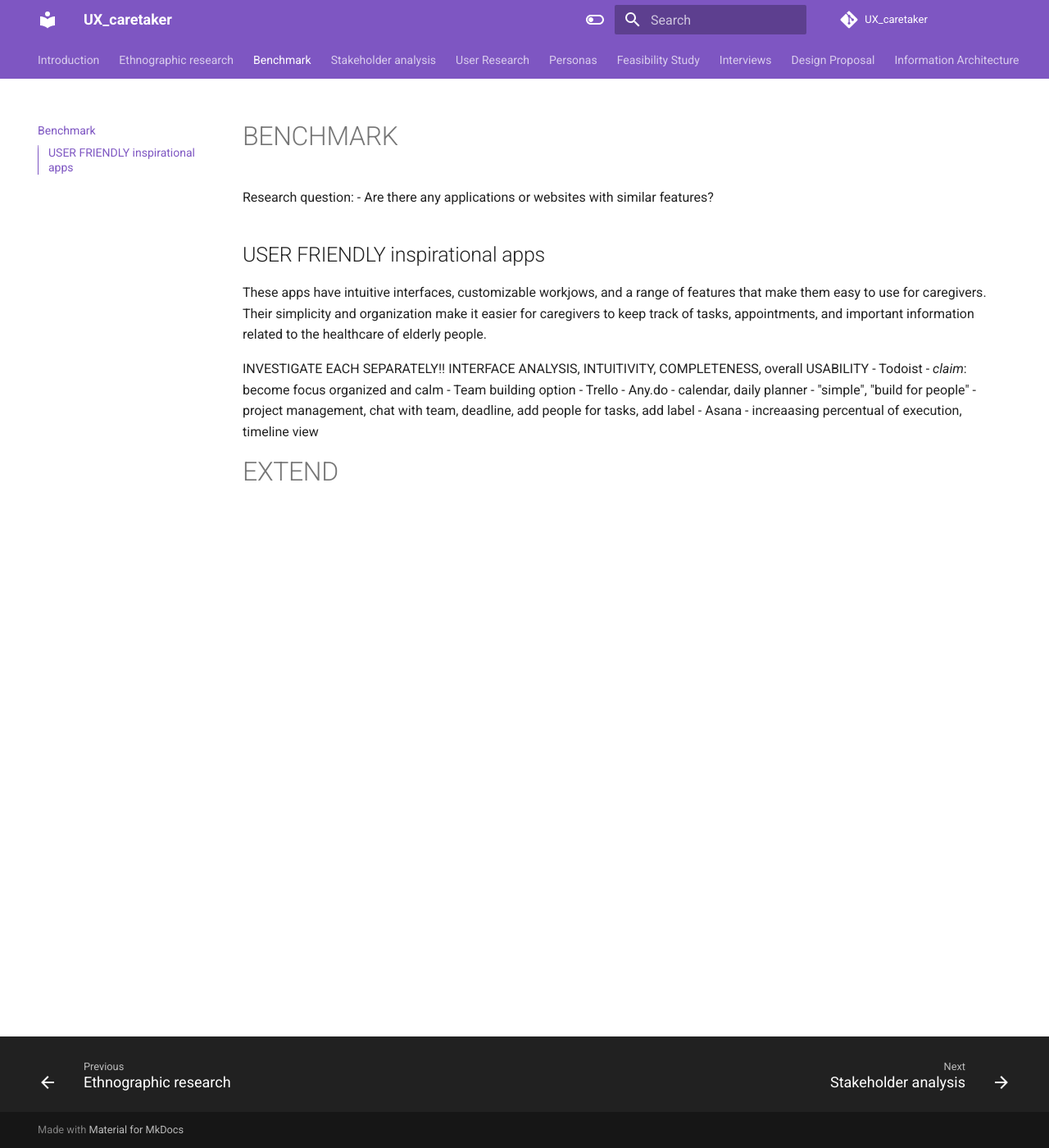
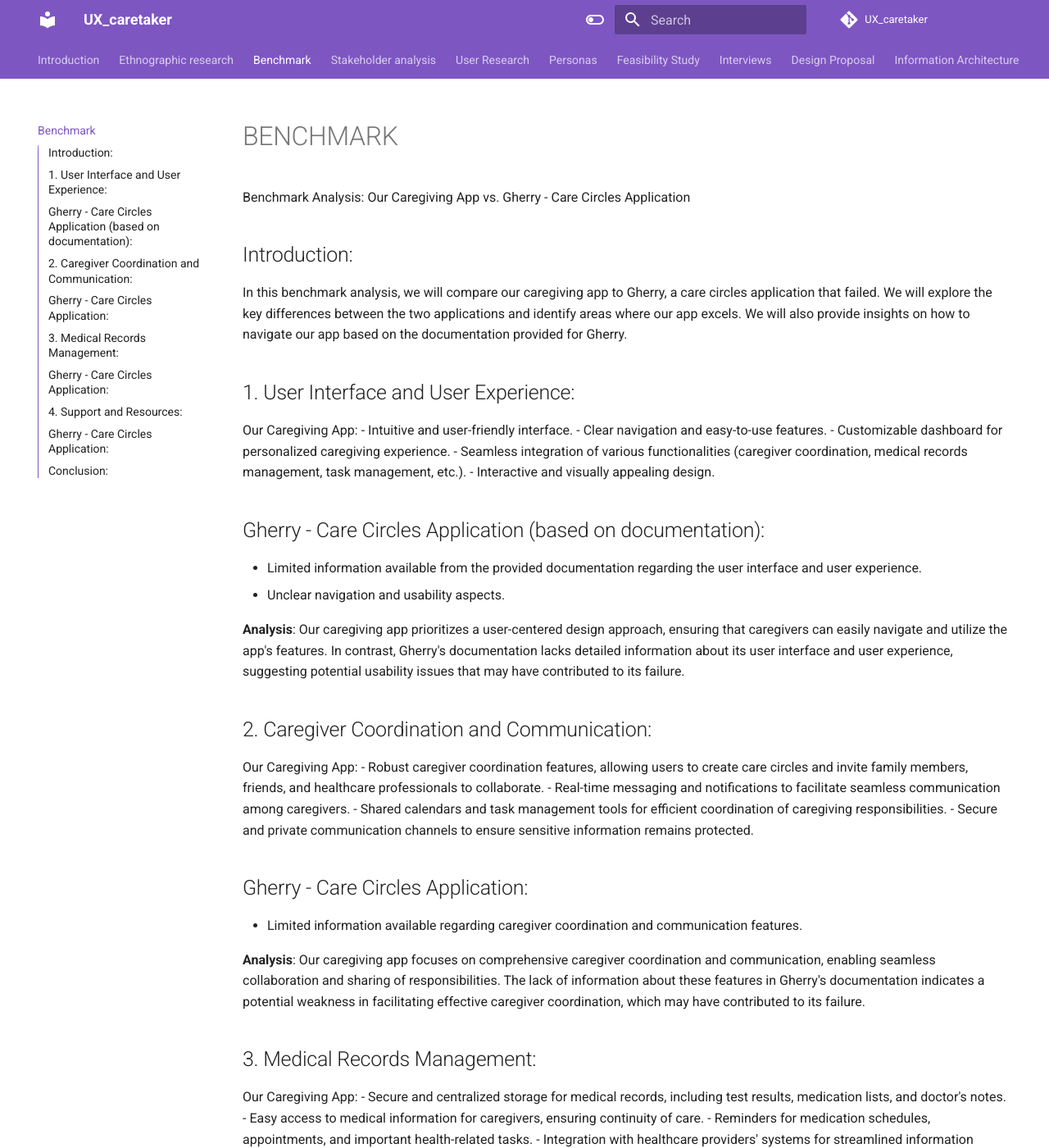
Before and after one commit to teragramgius/GherryPlus, an MkDocs documentation site: the page built from docs/benchmark.md, in a window 1280 px wide and 1400 px high. Shown: the whole window at 82% size. Built offline with MkDocs 1.6.1 and Material for MkDocs 9.7.7, drawn with Linux system fonts in a browser that asks for light colours; comment, search, counter and statistics services are not loaded; the version menu is left out; some of the changed text lies outside the part shown.

Commit message:
FINAL benchmark.md

```diff
--- a/docs/benchmark.md
+++ b/docs/benchmark.md
@@ -1,26 +1,57 @@
 # BENCHMARK
-Research question:
-- Are there any applications or websites with similar features?
+Benchmark Analysis: Our Caregiving App vs. Gherry - Care Circles Application
 
-## USER FRIENDLY inspirational apps
-These apps have intuitive interfaces, customizable workjows, and a range
-of features that make them easy to use for caregivers. Their simplicity and organization make it
-easier for caregivers to keep track of tasks, appointments, and important information related to
-the healthcare of elderly people.
+## Introduction:
+In this benchmark analysis, we will compare our caregiving app to Gherry, a care circles application that failed. We will explore the key differences between the two applications and identify areas where our app excels. We will also provide insights on how to navigate our app based on the documentation provided for Gherry.
 
-INVESTIGATE EACH SEPARATELY!!
-INTERFACE ANALYSIS, INTUITIVITY, COMPLETENESS, overall USABILITY
-- Todoist
-  - *claim*: become focus organized and calm
-  - Team building option
-- Trello
-- Any.do
-  - calendar, daily planner
-  - "simple", "build for people"
-  - project management, chat with team, deadline, add people for tasks, add label
-- Asana
-  - increaasing percentual of execution, timeline view
+## 1. User Interface and User Experience:
+Our Caregiving App:
+- Intuitive and user-friendly interface.
+- Clear navigation and easy-to-use features.
+- Customizable dashboard for personalized caregiving experience.
+- Seamless integration of various functionalities (caregiver coordination, medical records management, task management, etc.).
+- Interactive and visually appealing design.
 
+## Gherry - Care Circles Application (based on documentation):
+- Limited information available from the provided documentation regarding the user interface and user experience.
+- Unclear navigation and usability aspects.
 
+**Analysis**: Our caregiving app prioritizes a user-centered design approach, ensuring that caregivers can easily navigate and utilize the app's features. In contrast, Gherry's documentation lacks detailed information about its user interface and user experience, suggesting potential usability issues that may have contributed to its failure.
 
-# EXTEND
+## 2. Caregiver Coordination and Communication:
+Our Caregiving App:
+- Robust caregiver coordination features, allowing users to create care circles and invite family members, friends, and healthcare professionals to collaborate.
+- Real-time messaging and notifications to facilitate seamless communication among caregivers.
+- Shared calendars and task management tools for efficient coordination of caregiving responsibilities.
+- Secure and private communication channels to ensure sensitive information remains protected.
+
+## Gherry - Care Circles Application:
+- Limited information available regarding caregiver coordination and communication features.
+
+**Analysis**: Our caregiving app focuses on comprehensive caregiver coordination and communication, enabling seamless collaboration and sharing of responsibilities. The lack of information about these features in Gherry's documentation indicates a potential weakness in facilitating effective caregiver coordination, which may have contributed to its failure.
+
+## 3. Medical Records Management:
+Our Caregiving App:
+- Secure and centralized storage for medical records, including test results, medication lists, and doctor's notes.
+- Easy access to medical information for caregivers, ensuring continuity of care.
+- Reminders for medication schedules, appointments, and important health-related tasks.
+- Integration with healthcare providers' systems for streamlined information exchange.
+
+## Gherry - Care Circles Application:
+- Limited information available regarding medical records management features.
+
+**Analysis**: Our caregiving app recognizes the importance of efficient medical records management to support caregiving. With secure storage, reminders, and integration with healthcare providers' systems, our app offers a robust solution. Gherry's lack of detailed information about medical records management suggests a potential gap in this crucial aspect of caregiving, which may have contributed to its failure.
+
+## 4. Support and Resources:
+Our Caregiving App:
+- Access to a comprehensive database of caregiving resources, including articles, videos, and support groups.
+- Integration with relevant community organizations and services.
+- Dedicated support channels for users to seek assistance and resolve queries promptly.
+
+## Gherry - Care Circles Application:
+- Limited information available regarding support and resources for caregivers.
+
+**Analysis**: Our caregiving app places significant emphasis on providing support and resources to caregivers, acknowledging their need for information and assistance. The lack of detailed information about support and resources in Gherry's documentation suggests a potential gap in this area, which may have contributed to its failure.
+
+## Conclusion:
+Based on the benchmark analysis, our caregiving app demonstrates several strengths compared to Gherry - Care Circles Application. These include a user-friendly interface, robust caregiver coordination and communication features, comprehensive medical records management, and extensive support and resources. By addressing the shortcomings highlighted in Gherry's documentation, our app aims to provide a superior caregiving experience, ensuring caregivers have the tools they need to support their loved ones effectively.
```
